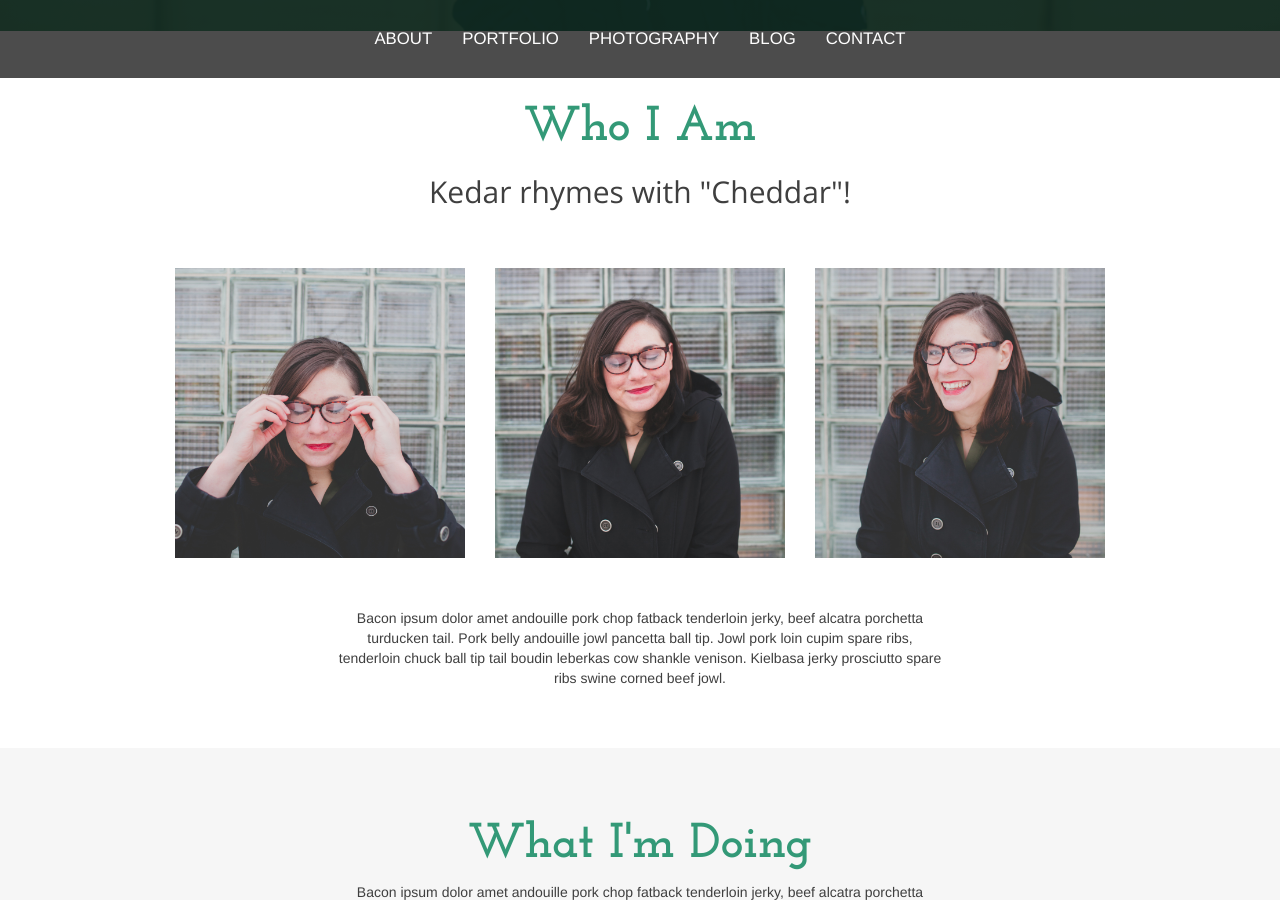
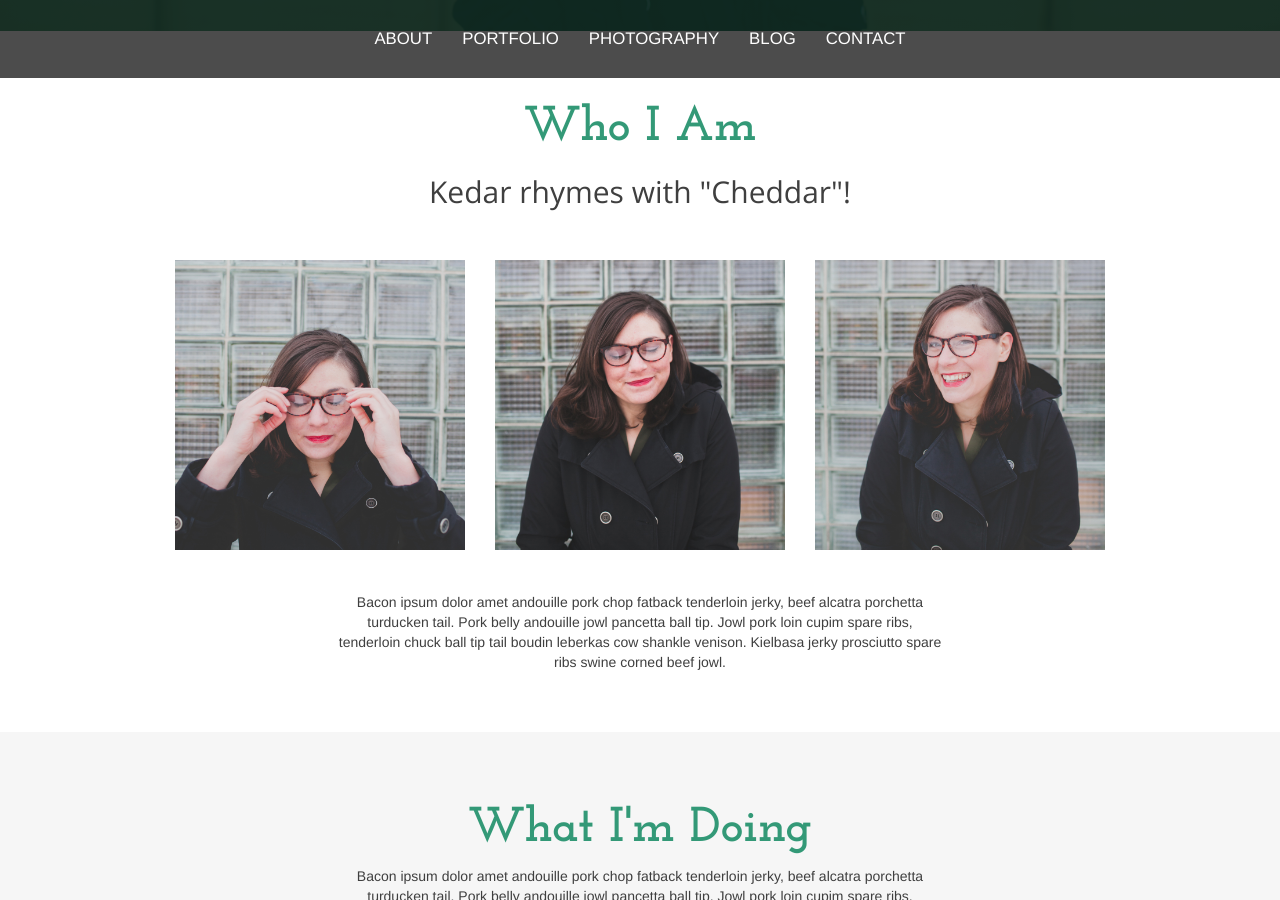
Before and after one commit to kedarjoyner/thinkful-portfolio, a Jekyll site: the page built from index.html, in a window 1280 px wide and 900 px high, scrolled down 869 px. Built offline with Jekyll 4.4.1, drawn with Linux system fonts in a browser that asks for light colours; nearby versions of some CDN libraries.

Commit message:
change % padding to em on portfolio img

```diff
--- a/_sass/_about.scss
+++ b/_sass/_about.scss
@@ -1,7 +1,7 @@
 .about-me {
 
   .portraits-container {
-    padding: 4% 0;
+    padding: 3em 0;
   }
   .col-md-offset-custom {
     margin-left: 12.5%;
@@ -16,9 +16,4 @@
       margin-left: 0;
       padding: 0 10%;
     }
-    .about-me {
-      .portraits-container {
-      padding: 10% 0;
-    }
-  }
 }
```
